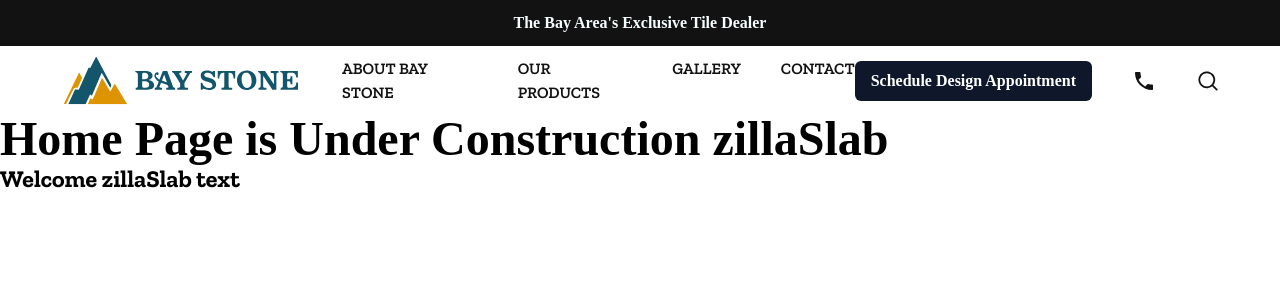
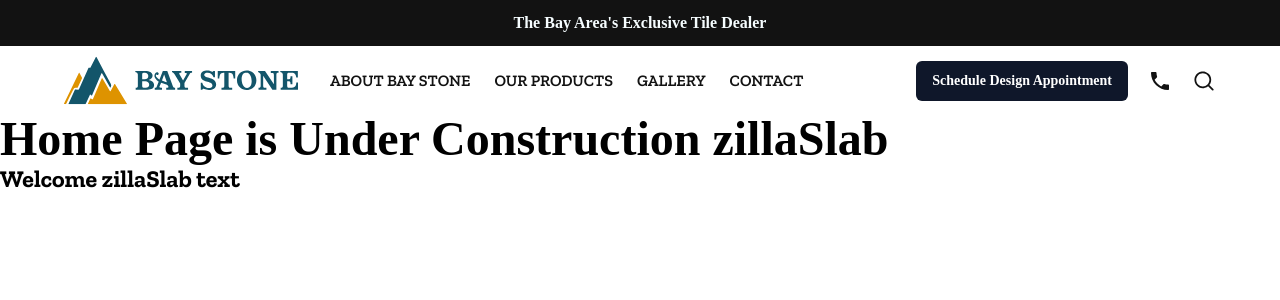
Before and after one commit to techyscouts/bay-stone, a Next.js app: page / in a window 1280 px wide. Shown: the top 300 px of the page. Built offline with nearby package versions, Linux system fonts and the light colour scheme; a web font is replaced by a local one.

Commit message:
some small update

```diff
--- a/components/shared/MenuItem.tsx
+++ b/components/shared/MenuItem.tsx
@@ -3,7 +3,7 @@ import Link from 'next/link';
 
 const MenuItem = () => {
   return (
-    <menu className={cn('flex gap-10')}>
+    <menu className={cn('flex gap-6 2xl:gap-10')}>
       {['about bay stone', 'our products', 'gallery', 'contact'].map(
         (item, index) => (
           <li
--- a/components/shared/Navbar.tsx
+++ b/components/shared/Navbar.tsx
@@ -12,22 +12,29 @@ const Navbar = () => {
         </h1>
       </div>
       <nav className="wrapper flex items-center justify-between bg-white-1 py-2.5">
-        <div className="flex items-center gap-11">
+        <div className="flex items-center gap-8 2xl:gap-11">
           <Image
             src="/icons/logo.svg"
             alt="Baystone Logo"
             width={234}
             height={47}
+            className="max-xl:h-[40px] max-xl:w-[197px]"
           />
-          <div className="max-lg:hidden">
+          <div className="max-md:hidden">
             <MenuItem />
           </div>
         </div>
-        <div className="flex gap-10">
-          <Button className="blue-main font-urbane text-[16px] font-semibold text-white-1">
+        <div className="flex gap-5 2xl:gap-5 ">
+          <Button className="blue-main max-lg:hidden font-urbane text-sm font-semibold text-white-1 2xl:text-base">
             Schedule Design Appointment
           </Button>
-          <Image src="/icons/call.svg" alt="Call Icon" width={24} height={24} />
+          <Image
+            src="/icons/call.svg"
+            alt="Call Icon"
+            width={24}
+            height={24}
+            className="max-lg:hidden"
+          />
           <Image
             src="/icons/search.svg"
             alt="Search Icon"
--- a/package.json
+++ b/package.json
@@ -12,7 +12,7 @@
     "@radix-ui/react-slot": "^1.0.2",
     "class-variance-authority": "^0.7.0",
     "clsx": "^2.1.0",
-    "lucide-react": "^0.359.0",
+    "lucide-react": "^0.363.0",
     "next": "14.1.4",
     "react": "^18",
     "react-dom": "^18",
@@ -23,7 +23,7 @@
     "@types/node": "^20",
     "@types/react": "^18",
     "@types/react-dom": "^18",
-    "autoprefixer": "^10.0.1",
+    "autoprefixer": "^10.4.19",
     "eslint": "^8",
     "eslint-config-next": "14.1.4",
     "eslint-config-prettier": "^9.1.0",
@@ -31,7 +31,7 @@
     "eslint-plugin-tailwindcss": "^3.15.1",
     "postcss": "^8",
     "prettier": "^3.2.5",
-    "tailwindcss": "^3.3.0",
+    "tailwindcss": "^3.4.1",
     "typescript": "^5"
   }
 }
--- a/tailwind.config.ts
+++ b/tailwind.config.ts
@@ -10,6 +10,9 @@ const config = {
   ],
   prefix: '',
   theme: {
+    screens: {
+      '2xl': '1360px',
+    },
     container: {
       center: true,
       padding: '2rem',
```
Also changed, not shown: 1 other file (tests, documents, lock files or other folders).
